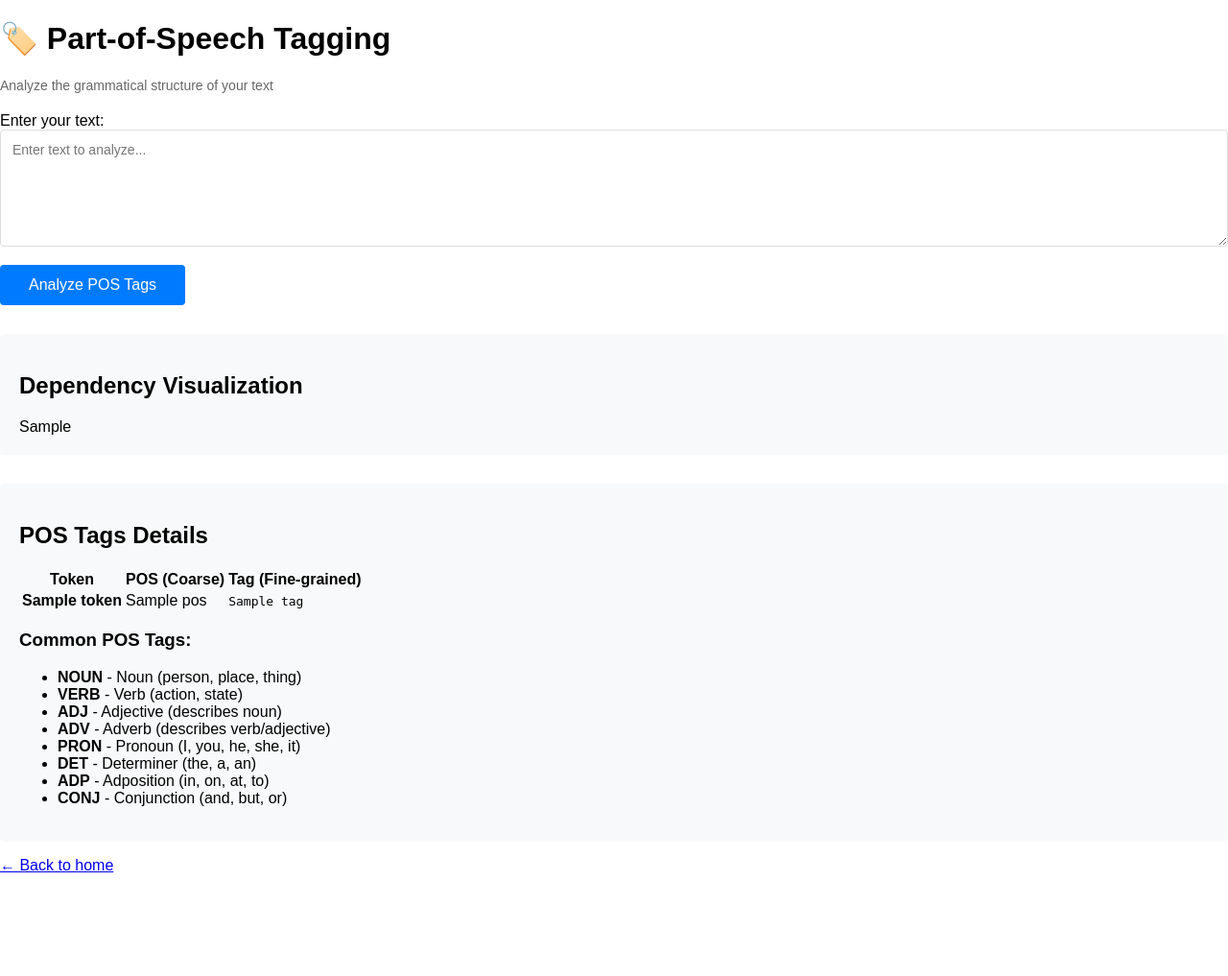
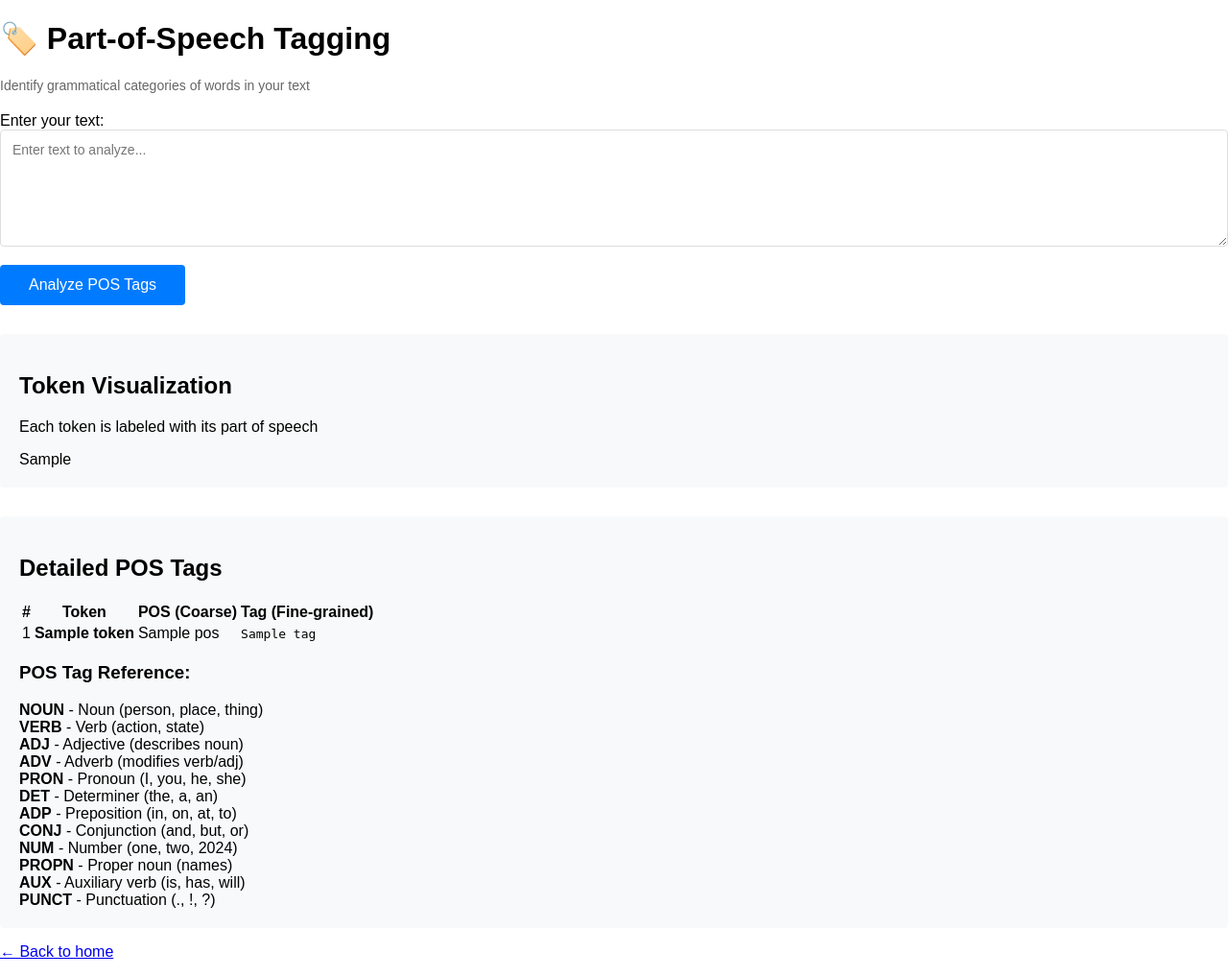
Before and after one commit to matsunagateitoku/NLP-Toolkit, a Flask app: template templates/pos.html in a window 1280 px wide. Shown: the part 131-1148 px from the top of the page at 96% size. Before the commit the page ends 1040 px from the top, so only its background shows below. Run offline with Flask 3, Linux system fonts and the light colour scheme; the template is opened without the code that fills it: most values are stand-ins (such as "Sample title", 1, 10 or a date in 2020).

Commit message:
Update pos.html

```diff
--- a/templates/pos.html
+++ b/templates/pos.html
@@ -3,7 +3,7 @@
 {% block content %}
 <div class="container">
     <h1>🏷️ Part-of-Speech Tagging</h1>
-    <p class="subtitle">Analyze the grammatical structure of your text</p>
+    <p class="subtitle">Identify grammatical categories of words in your text</p>
 
     <form method="POST" class="input-form">
         <label for="user_input">Enter your text:</label>
@@ -20,7 +20,8 @@
 
     {% if pos_html %}
         <div class="result">
-            <h2>Dependency Visualization</h2>
+            <h2>Token Visualization</h2>
+            <p class="info-text">Each token is labeled with its part of speech</p>
             <div class="visualization">
                 {{ pos_html|safe }}
             </div>
@@ -29,11 +30,12 @@
 
     {% if pos_tags %}
         <div class="result">
-            <h2>POS Tags Details</h2>
+            <h2>Detailed POS Tags</h2>
             <div class="pos-table-container">
                 <table class="pos-table">
                     <thead>
                         <tr>
+                            <th>#</th>
                             <th>Token</th>
                             <th>POS (Coarse)</th>
                             <th>Tag (Fine-grained)</th>
@@ -42,8 +44,9 @@
                     <tbody>
                         {% for token, pos, tag in pos_tags %}
                         <tr>
+                            <td>{{ loop.index }}</td>
                             <td><strong>{{ token }}</strong></td>
-                            <td>{{ pos }}</td>
+                            <td><span class="pos-badge">{{ pos }}</span></td>
                             <td><code>{{ tag }}</code></td>
                         </tr>
                         {% endfor %}
@@ -52,46 +55,25 @@
             </div>
 
             <div class="pos-legend">
-                <h3>Common POS Tags:</h3>
-                <ul>
-                    <li><strong>NOUN</strong> - Noun (person, place, thing)</li>
-                    <li><strong>VERB</strong> - Verb (action, state)</li>
-                    <li><strong>ADJ</strong> - Adjective (describes noun)</li>
-                    <li><strong>ADV</strong> - Adverb (describes verb/adjective)</li>
-                    <li><strong>PRON</strong> - Pronoun (I, you, he, she, it)</li>
-                    <li><strong>DET</strong> - Determiner (the, a, an)</li>
-                    <li><strong>ADP</strong> - Adposition (in, on, at, to)</li>
-                    <li><strong>CONJ</strong> - Conjunction (and, but, or)</li>
-                </ul>
+                <h3>POS Tag Reference:</h3>
+                <div class="legend-grid">
+                    <div><strong>NOUN</strong> - Noun (person, place, thing)</div>
+                    <div><strong>VERB</strong> - Verb (action, state)</div>
+                    <div><strong>ADJ</strong> - Adjective (describes noun)</div>
+                    <div><strong>ADV</strong> - Adverb (modifies verb/adj)</div>
+                    <div><strong>PRON</strong> - Pronoun (I, you, he, she)</div>
+                    <div><strong>DET</strong> - Determiner (the, a, an)</div>
+                    <div><strong>ADP</strong> - Preposition (in, on, at, to)</div>
+                    <div><strong>CONJ</strong> - Conjunction (and, but, or)</div>
+                    <div><strong>NUM</strong> - Number (one, two, 2024)</div>
+                    <div><strong>PROPN</strong> - Proper noun (names)</div>
+                    <div><strong>AUX</strong> - Auxiliary verb (is, has, will)</div>
+                    <div><strong>PUNCT</strong> - Punctuation (., !, ?)</div>
+                </div>
             </div>
         </div>
     {% endif %}
 
     <p><a href="{{ url_for('index') }}">← Back to home</a></p>
 </div>
-{% endblock %}<!doctype html>
-<html lang="en">
-<head>
-  <meta charset="utf-8">
-  <title>POS — Coming Soon</title>
-  <meta name="viewport" content="width=device-width, initial-scale=1">
-  <link rel="stylesheet" href="{{ url_for('static', filename='styles.css') }}">
-
-</head>
-<body>
-      <div class="header">
-        NLP Tools
-    </div>
-    <div class="navbar">
-        <a href="/">Home</a>
-        <a href="/about">About</a>
-        <a href="/help">Help</a>
-    </div>
-  <div class="container">
-    <h1>Parts of speech tagging</h1>
-    <p><strong>POS Tagging:</strong> The Part-of-Speech (POS) Tagging tool allows you to tag words in a sentence with their respective parts of speech. Simply enter a sentence and the tool will output each word along with its POS tag. This is useful for understanding the grammatical structure of a sentence.</p>
-    <p class="coming">Coming soon.</p>
-    <p><a href="/">← Back to home</a></p>
-  </div>
-</body>
-</html>
+{% endblock %}
```
